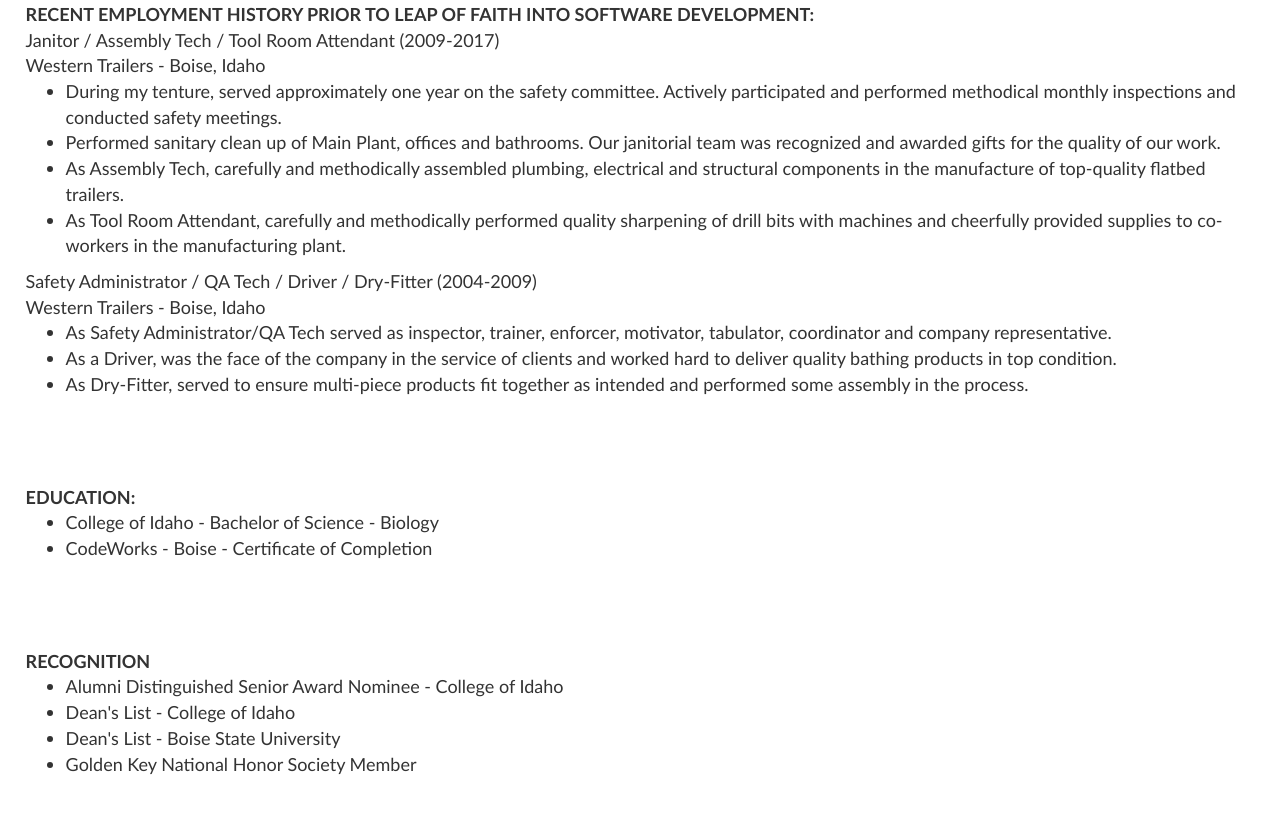
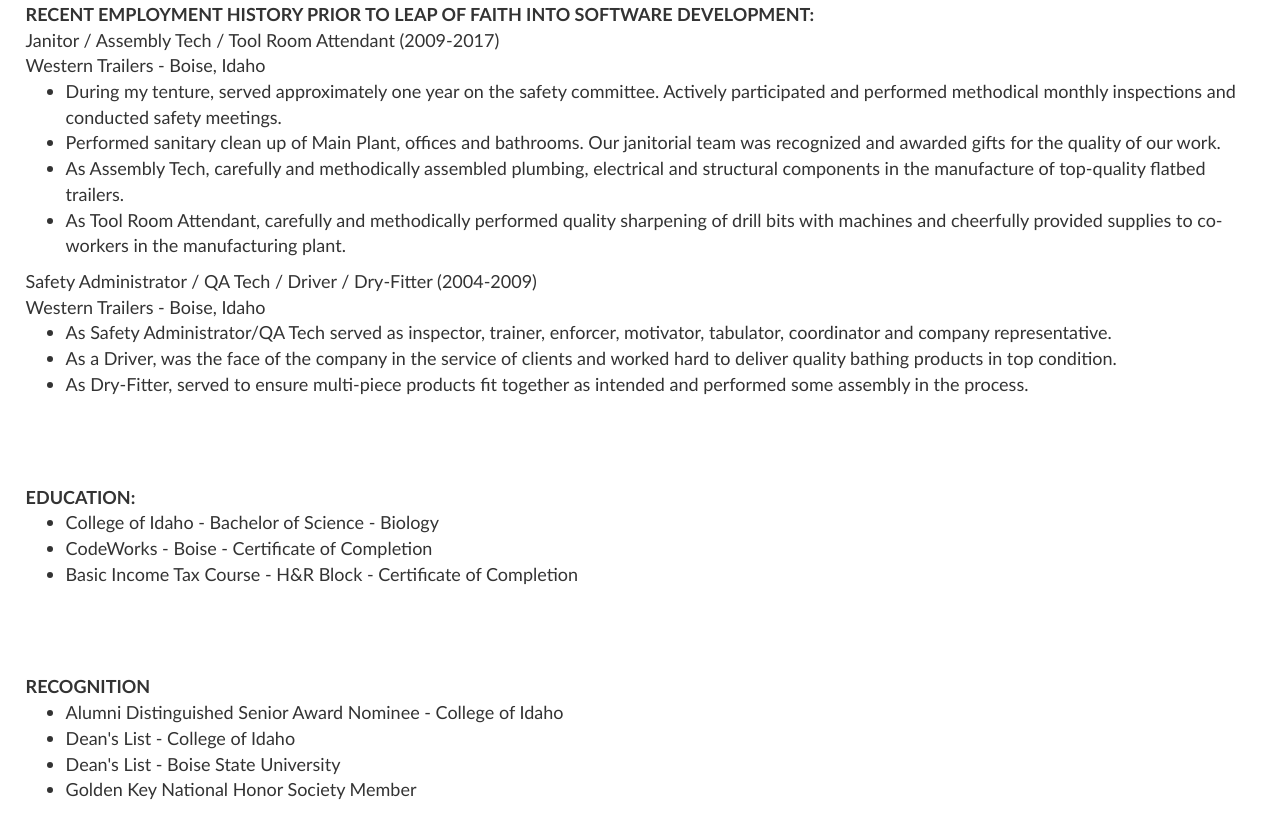
Before and after one commit to acaroselli1/portfolio, a plain HTML site: page resume.html in a window 1280 px wide. Shown: the part 723-1552 px from the top of the page. Before the commit the page ends 1526 px from the top, so only its background shows below. Drawn offline with nearby package versions, Linux system fonts and the light colour scheme.

Commit message:
H&R Block

```diff
--- a/resume.html
+++ b/resume.html
@@ -66,6 +66,7 @@
     <ul>
        <li>College of Idaho - Bachelor of Science - Biology</li>
        <li>CodeWorks - Boise - Certificate of Completion</li>
+       <li>Basic Income Tax Course - H&amp;R Block - Certificate of Completion</li>
     </ul>
     <br>
     <br>
```
